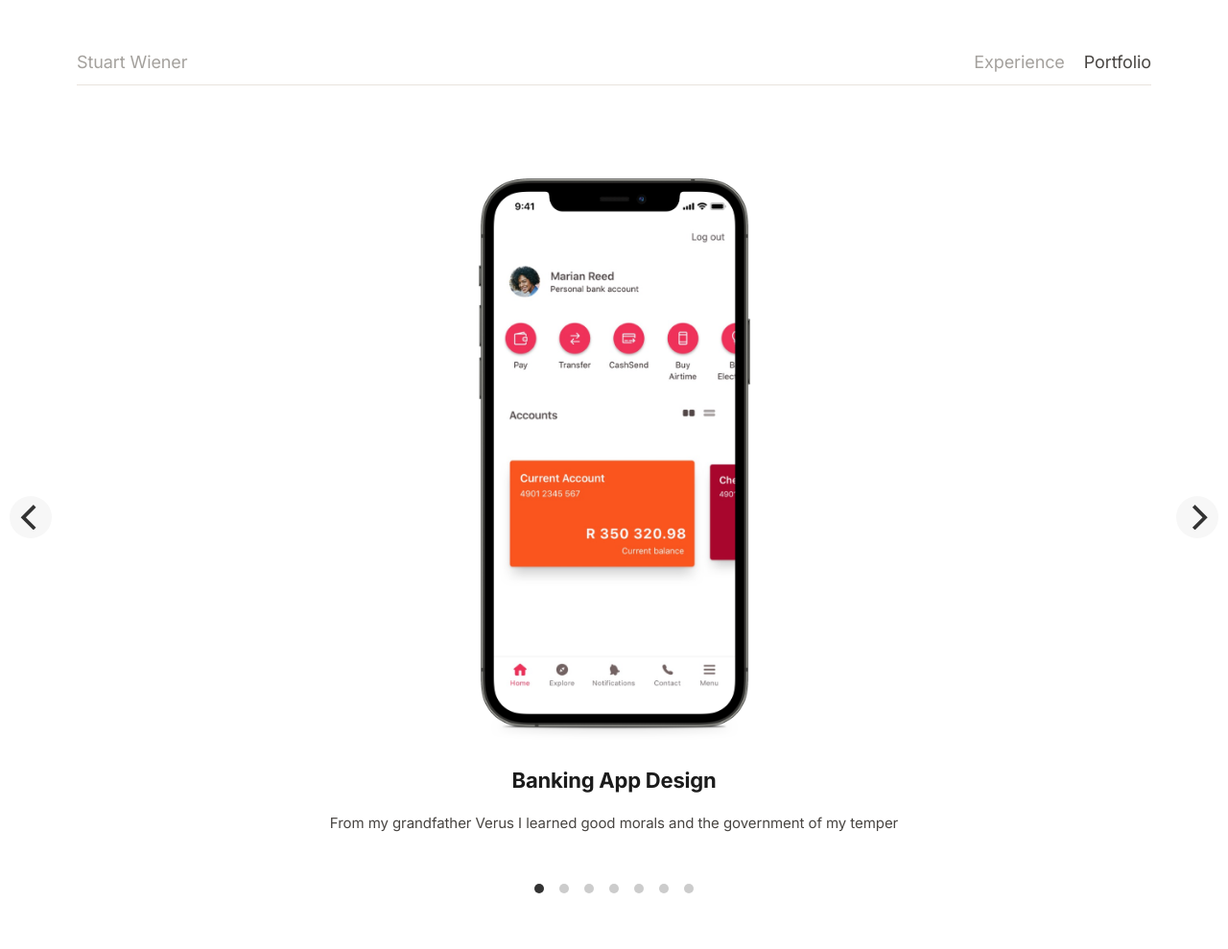
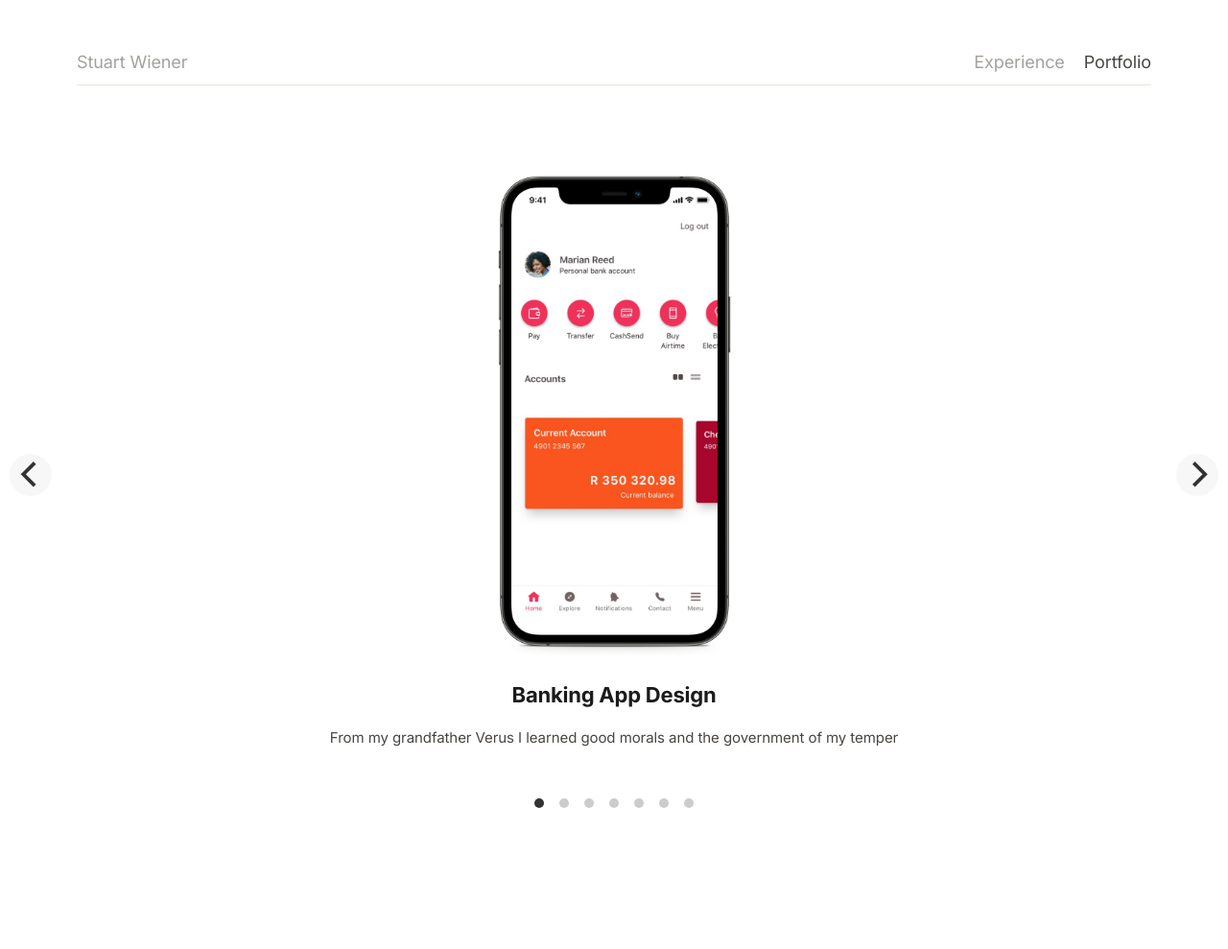
Before and after one commit to stuartwiener/stuartwiener.github.io, a Jekyll site: the page built from work.html, in a window 1280 px wide. Shown: the whole page at 96% size. Built offline with Jekyll 4.4.1, drawn with Linux system fonts in a browser that asks for light colours; after the commit the page ends 900 px from its top, so only the background shows below that.

Commit message:
gallery  nav

```diff
--- a/_sass/_layout.scss
+++ b/_sass/_layout.scss
@@ -68,6 +68,10 @@ html, body {
     .site-header {
       padding: 20px 40px 0;
     }
+    .site-header.site-header--wide {
+      width: auto;
+      max-width: none;
+    }
     .site-content {
       padding: 40px 40px 160px 40px;
     }
@@ -98,9 +102,7 @@ html, body {
       padding-right: 0;
     }
     .site-header.site-header--wide {
-      width: auto;
       padding-right: 80px;
-      max-width: none;
     }
     .site-content {
       width: 50%;
@@ -255,7 +257,7 @@ ul.navigation {
     position: relative;
 
     .gallery-item-image {
-      height: calc(100vh - 80px - 120px);
+      height: calc(100vh - 45px - 80px - 120px);
       background-position: center;
       background-size: contain;
       background-repeat: no-repeat;
@@ -282,7 +284,7 @@ ul.navigation {
   .gallery {
     .gallery-item {
       .gallery-item-image {
-        height: calc(100vh - 160px - 120px);
+        height: calc(100vh - 65px - 160px - 120px);
         margin-bottom: 120px;
       }
       .gallery-item-content {
@@ -295,3 +297,13 @@ ul.navigation {
     }
   }
 }
+
+@media screen and (min-width: 960px) {
+  .gallery {
+    .gallery-item {
+      .gallery-item-image {
+        height: calc(100vh - 89px - 160px - 120px);
+      }
+    }
+  }
+}
```
